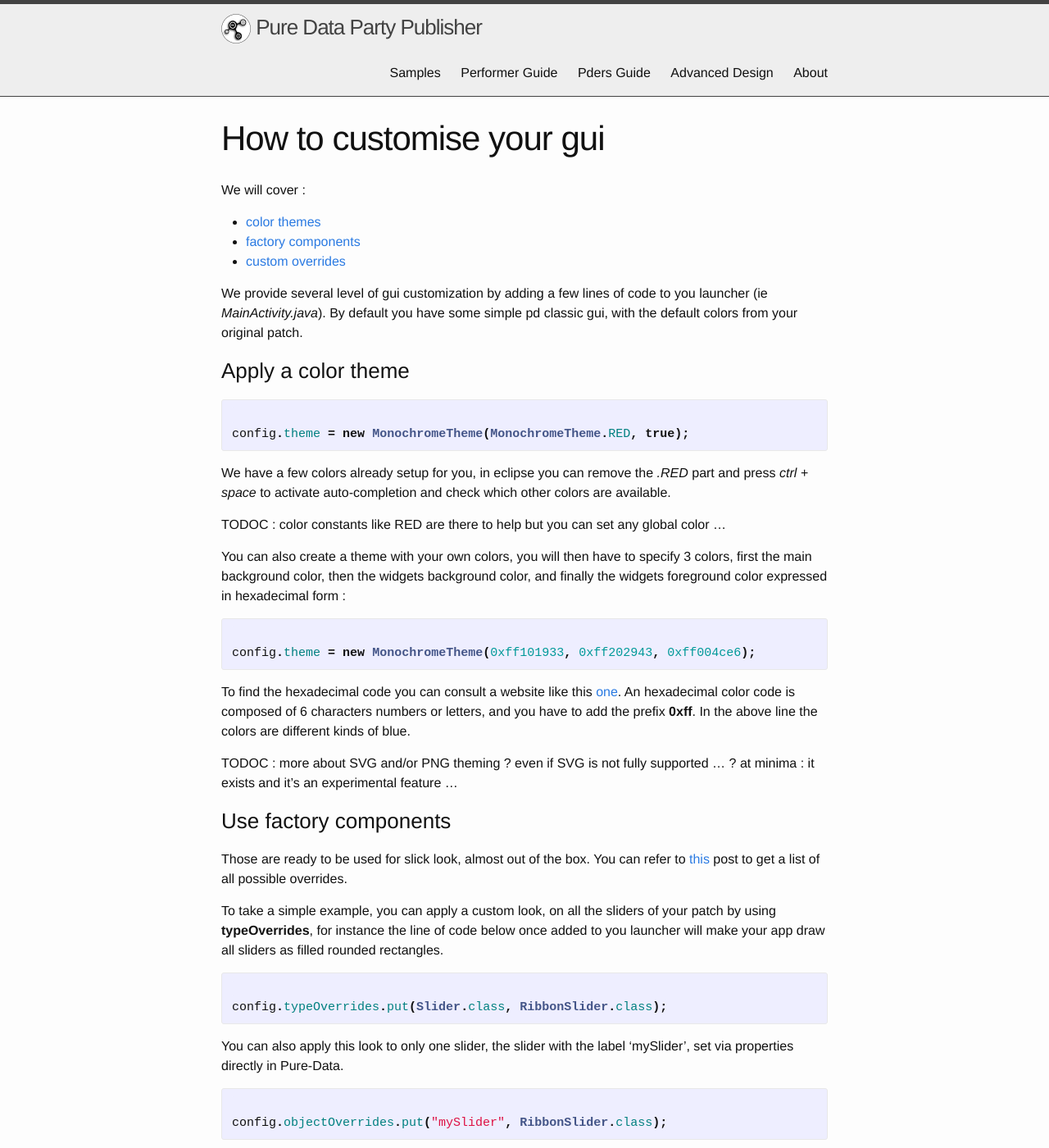
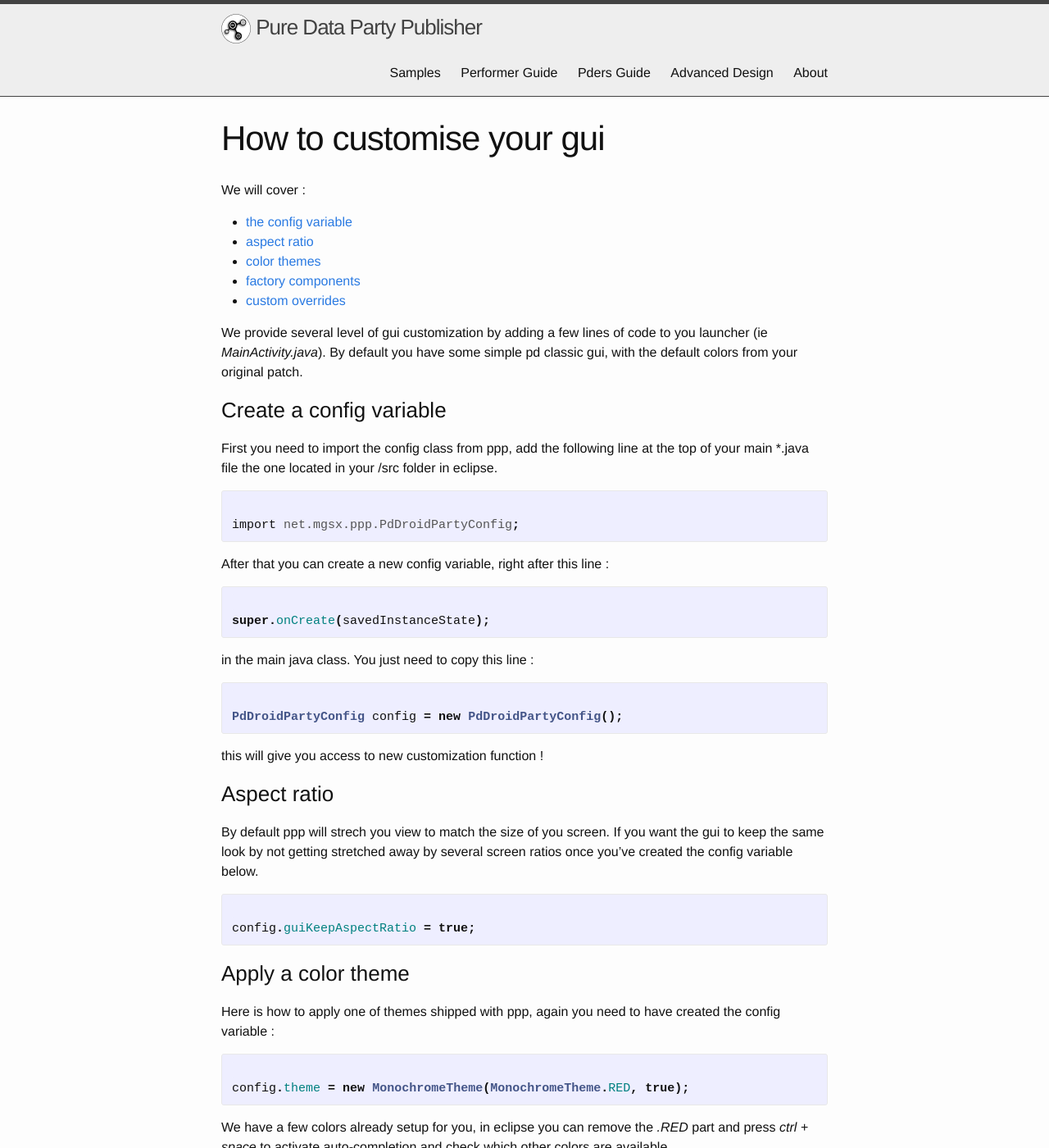
Before and after one commit to b2renger/PdDroidPublisher, a Jekyll site: the page built from _posts/2015-11-15-How_to_customise_gui.md, in a window 1280 px wide and 1400 px high. Shown: the whole window at 82% size. Built offline with Jekyll 4.4.1, drawn with Linux system fonts in a browser that asks for light colours; some of the changed text lies outside the part shown.

Commit message:
update how to customize gui

```diff
--- a/_posts/2015-11-15-How_to_customise_gui.md
+++ b/_posts/2015-11-15-How_to_customise_gui.md
@@ -7,23 +7,57 @@ order: 020
 
 We will cover :
 
+* [the config variable](#config)<br>
+* [aspect ratio](#aspect-ratio)<br>
 * [color themes](#color-theme)<br>
 * [factory components](#factory-components)<br>
 * [custom overrides](#custom-overrides)<br>
 
 We provide several level of gui customization by adding a few lines of code to you launcher (ie *MainActivity.java*). By default you have some simple pd classic gui, with the default colors from your original patch.
 
+
+<a name="config"/>
+
+### Create a config variable
+
+First you need to import the config class from ppp, add the following line at the top of your main *.java file the one located in your /src folder in eclipse.
+
+{% highlight java %}
+import net.mgsx.ppp.PdDroidPartyConfig;
+{% endhighlight %}
+
+After that you can create a new config variable, right after this line :
+{% highlight java %}
+super.onCreate(savedInstanceState);
+{% endhighlight %}
+
+in the main java class. You just need to copy this line :
+{% highlight java %}
+PdDroidPartyConfig config = new PdDroidPartyConfig();
+{% endhighlight %}
+this will give you access to new customization function !
+
+<a name="aspect-ratio"/>
+
+### Aspect ratio
+
+By default ppp will strech you view to match the size of you screen. If you want the gui to keep the same look by not getting stretched away by several screen ratios once you've created the config variable below.
+
+{% highlight java %}
+config.guiKeepAspectRatio = true;
+{% endhighlight %}
+
 <a name="color-theme"/>
 
 ### Apply a color theme
+
+Here is how to apply one of themes shipped with ppp, again you need to have created the config variable :
 
 {% highlight java %}
 config.theme = new MonochromeTheme(MonochromeTheme.RED, true);
 {% endhighlight %}
 
 We have a few colors already setup for you, in eclipse you can remove the *.RED* part and press *ctrl + space* to activate auto-completion and check which other colors are available.
-
-TODOC : color constants like RED are there to help but you can set any global color ...
 
 You can also create a theme with your own colors, you will then have to specify 3 colors, first the main background color, then the widgets background color, and finally the widgets foreground color expressed in hexadecimal form :
 
@@ -33,7 +67,7 @@ config.theme = new MonochromeTheme(0xff101933, 0xff202943, 0xff004ce6);
 
 To find the hexadecimal code you can consult a website like this [one](http://www.color-hex.com/). An hexadecimal color code is composed of 6 characters numbers or letters, and you have to add the prefix **0xff**. In the above line the colors are different kinds of blue.
 
-TODOC : more about SVG and/or PNG theming ? even if SVG is not fully supported ... ? at minima : it exists and it's an experimental feature ...
+TODOC : more about SVG and/or PNG theming. even if SVG is not fully supported it's an experimental feature ...
 
 <a name="factory-components"/>
 
```
